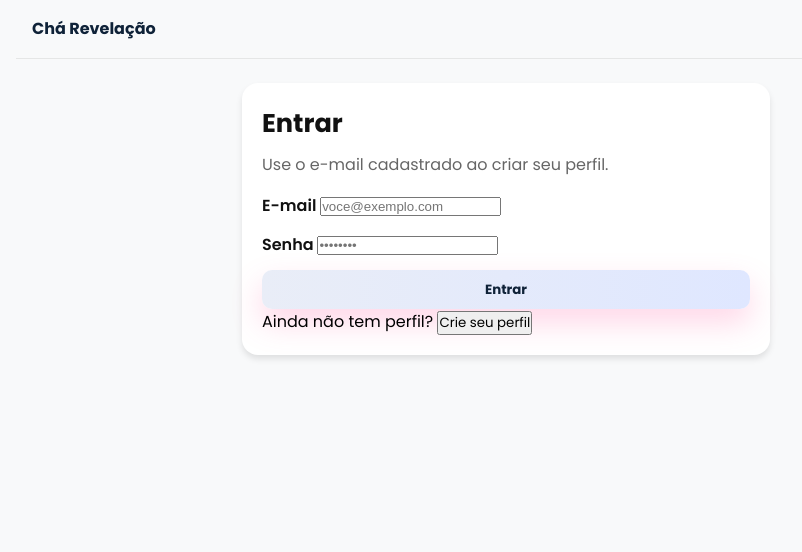
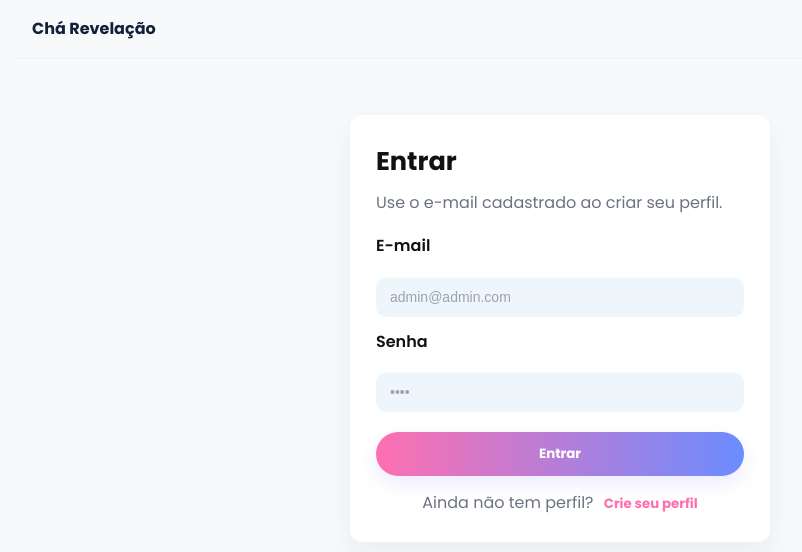
Before and after one commit to rhayssakramer/memuvie, an Angular app in the folder frontend/: page /login in a window 1280 px wide. Shown: the top 552 px of the page, without its empty margins (134-936 px from the left). Built offline with nearby package versions, Linux system fonts and the light colour scheme.

Commit message:
feat: refazendo o design da tela de login

```diff
--- a/frontend/src/app/pages/login/login.component.css
+++ b/frontend/src/app/pages/login/login.component.css
@@ -7,8 +7,39 @@
 .hint { margin:0 0 1rem; color:#666; }
 .form { display:grid; gap:.8rem; }
 label { color:#111; font-weight:600; display:block; }
+/* Login page layout & styles */
+.login-page { background: var(--background-color); min-height:100vh; }
+.login-header { max-width:980px; margin:0 auto; padding:1rem; border-bottom:1px solid rgba(0,0,0,0.04); }
+.login-header .brand { color:#0f2238; font-weight:700; }
 
-/* Estilos do Modal */
+.login-main { padding: 2rem 1rem; }
+
+.layout { max-width:980px; margin: 0 auto; display:flex; gap:2rem; align-items:flex-start; }
+.left-rail { width: 160px; height: 70vh; background: transparent; }
+
+.center-area { flex:1; display:flex; justify-content:center; align-items:flex-start; }
+
+.login-card { width: 420px; background: #fff; border-radius: 12px; padding: 26px; box-shadow: 0 12px 30px rgba(15,34,56,0.06); }
+.card-title { margin:0 0 6px; font-size:1.6rem; color:#111; font-weight:700; }
+.hint { margin:0 0 18px; color:#6b7280; }
+
+.form { display:flex; flex-direction:column; gap:12px; }
+.field-label { font-weight:600; color:#111; margin-bottom:6px; }
+
+/* soft input style matching screenshot: pale-blue rounded */
+.input.soft { width:100%; border: none; background: #eef6fb; padding: 12px 14px; border-radius: 10px; box-shadow: inset 0 1px 0 rgba(255,255,255,0.6); font-size:14px; color:#0f2238; }
+.input.soft::placeholder { color: #9aa3b2; }
+
+.error { color:#e11d48; font-weight:700; margin-top:4px; }
+
+/* Gradient pill button */
+.btn-pill { display:block; width:100%; margin-top:8px; padding:12px 18px; border-radius:28px; border:none; cursor:pointer; color:white; font-weight:700; background: linear-gradient(90deg,#ff6fb0 0%, #6b8cff 100%); box-shadow: 0 8px 18px rgba(111,96,255,0.12); }
+.btn-pill:active { transform: translateY(1px); }
+
+.help { text-align:center; margin-top:14px; color:#6b7280; }
+.help .link-button { background:none; border:none; color:#ff6fb0; font-weight:700; cursor:pointer; padding:0; margin-left:6px; }
+
+/* Estilos do Modal (preserved and deduplicated) */
 .modal {
   position: fixed;
   top: 0;
@@ -154,7 +185,7 @@ label { color:#111; font-weight:600; display:block; }
 
 .btn-gradient { background: linear-gradient(90deg,#e9edf7,#dfe7ff); color:#0f2238; border:none; padding:.6rem 1rem; border-radius:10px; cursor:pointer }
 
-/* Estilos do Modal */
+/* Estilos do Modal (duplicate safe) */
 .modal {
   position: fixed;
   top: 0;
--- a/frontend/src/app/pages/login/login.component.html
+++ b/frontend/src/app/pages/login/login.component.html
@@ -4,24 +4,31 @@
   </header>
 
   <main class="login-main">
-    <div class="card">
-      <h1>Entrar</h1>
+    <div class="layout">
+      <aside class="left-rail"></aside>
+
+      <section class="center-area">
+        <div class="card login-card">
+          <h1 class="card-title">Entrar</h1>
           <p class="hint">Use o e-mail cadastrado ao criar seu perfil.</p>
 
           <form (ngSubmit)="onSubmit()" class="form">
-        <label>E-mail
-          <input type="email" [(ngModel)]="email" name="email" required class="input" placeholder="voce@exemplo.com" />
-        </label>
-        <label>Senha
-          <input type="password" [(ngModel)]="password" name="password" required class="input" placeholder="••••••••" />
-        </label>
+            <label class="field-label">E-mail</label>
+            <input type="email" [(ngModel)]="email" name="email" required class="input soft" placeholder="admin@admin.com" />
+
+            <label class="field-label">Senha</label>
+            <input type="password" [(ngModel)]="password" name="password" required class="input soft" placeholder="••••" />
+
             <div class="error" *ngIf="error">{{ error }}</div>
-        <button class="btn-gradient submit" type="submit">Entrar</button>
+
+            <button class="btn-pill" type="submit">Entrar</button>
           </form>
 
           <div class="help">
             Ainda não tem perfil? <button class="link-button" (click)="goToCreate($event)">Crie seu perfil</button>
           </div>
+        </div>
+      </section>
     </div>
   </main>
 
```
Lines whose indentation alone changed are shown as unchanged.
